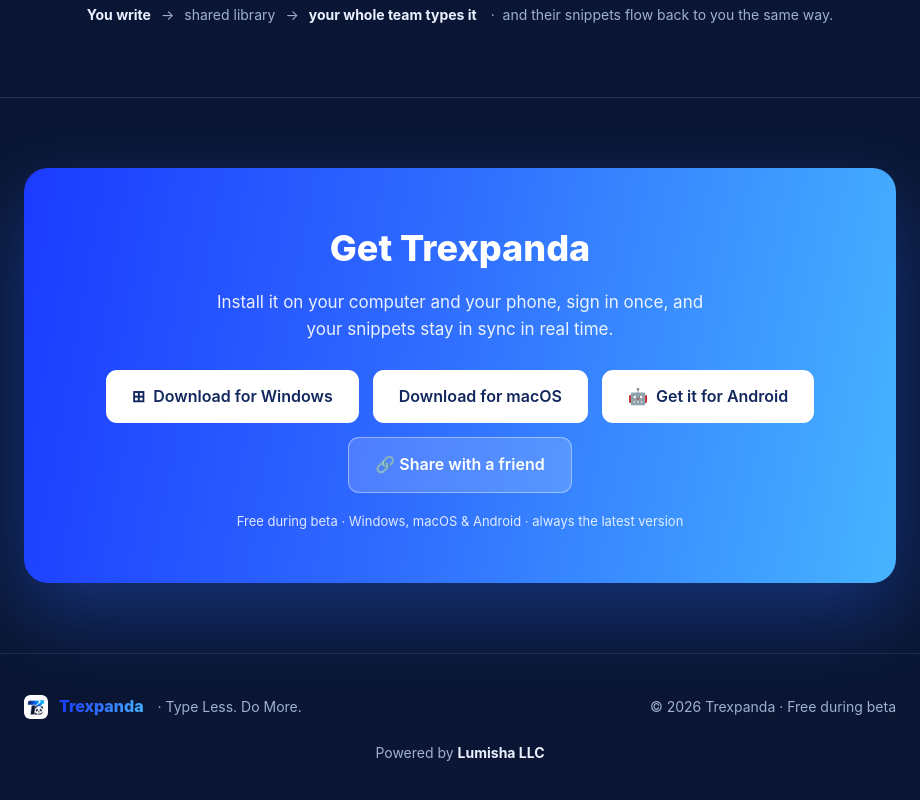
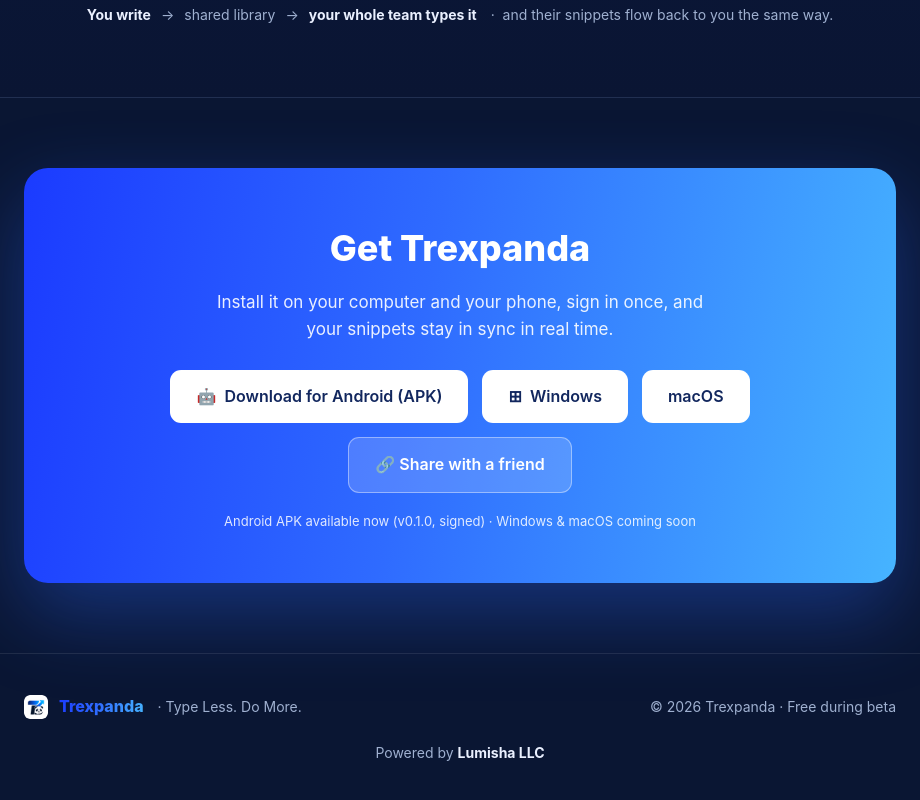
Before and after one commit to smsaree3-svg/trexpanda, an Electron app: page docs/index.html in a window 920 px wide. Shown: the part 3295-4095 px from the top of the page. Drawn offline with Linux system fonts and the light colour scheme.

Commit message:
Add files via upload

```diff
--- a/docs/index.html
+++ b/docs/index.html
@@ -275,9 +275,9 @@
       <h2>Get Trexpanda</h2>
       <p>Install it on your computer and your phone, sign in once, and your snippets stay in sync in real time.</p>
       <div class="dl-row">
-        <a href="#" class="btn os" id="dlWin">⊞&nbsp; Download for Windows</a>
-        <a href="#" class="btn os" id="dlMac"> Download for macOS</a>
-        <a href="#" class="btn os" id="dlAndroid">🤖&nbsp; Get it for Android</a>
+        <a href="/trexpanda-latest.apk" download class="btn os" id="dlAndroid">🤖&nbsp; Download for Android (APK)</a>
+        <a href="#" class="btn os" id="dlWin">⊞&nbsp; Windows</a>
+        <a href="#" class="btn os" id="dlMac"> macOS</a>
         <button class="btn os share" id="shareBtn">🔗 Share with a friend</button>
       </div>
       <div class="dl-note" id="dlNote">Free during beta · Windows, macOS &amp; Android · always the latest version.</div>
@@ -368,23 +368,18 @@
     var configured = !!GITHUB.owner;
     var base = 'https://github.com/' + GITHUB.owner + '/' + GITHUB.repo;
 
-    // Android: Google Play listing (live once the app is published).
-    android.href = 'https://play.google.com/store/apps/details?id=com.lumisha.trexpanda';
+    // Android: direct signed APK download, always the latest build shipped here.
+    android.href = '/trexpanda-latest.apk';
+    note.innerHTML = 'Android APK available now (v0.1.0, signed) \u00b7 Windows & macOS coming soon';
 
-    if (configured){
-      win.href = '/download/windows';
-      mac.href = '/download/mac';
-      note.innerHTML = 'Free during beta \u00b7 Windows, macOS & Android \u00b7 always the latest version';
-    } else {
-      [win, mac].forEach(function(el){
-        el.addEventListener('click', function(e){
-          e.preventDefault();
-          note.innerHTML = '⬆ Almost there — set your GitHub username in the ' +
-            'site’s <b>GITHUB.owner</b> value and publish a <b>v0.1.0</b> tag. ' +
-            'These buttons will then download the real installers directly.';
-        });
+    // Desktop installers are not published yet: show a friendly note instead of a dead link.
+    [win, mac].forEach(function(el){
+      el.addEventListener('click', function(e){
+        e.preventDefault();
+        note.innerHTML = 'Desktop apps are on the way. The <b>Android app is ready to download now</b>. ' +
+          'Tap the APK above, open it on your phone, and allow install from your browser if prompted.';
       });
-    }
+    });
   })();
 </script>
 </body>
```
Also changed, not shown: 1 other file.
